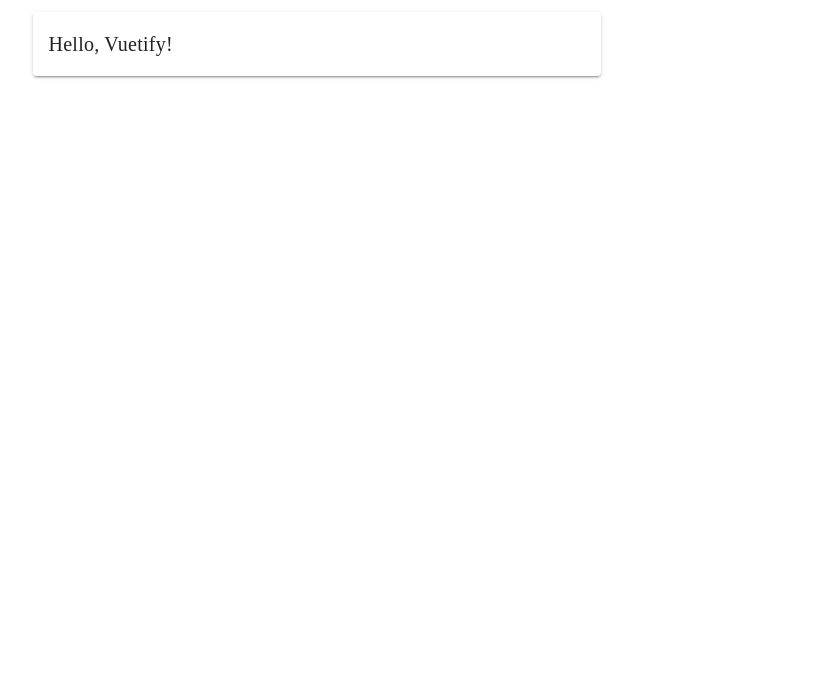
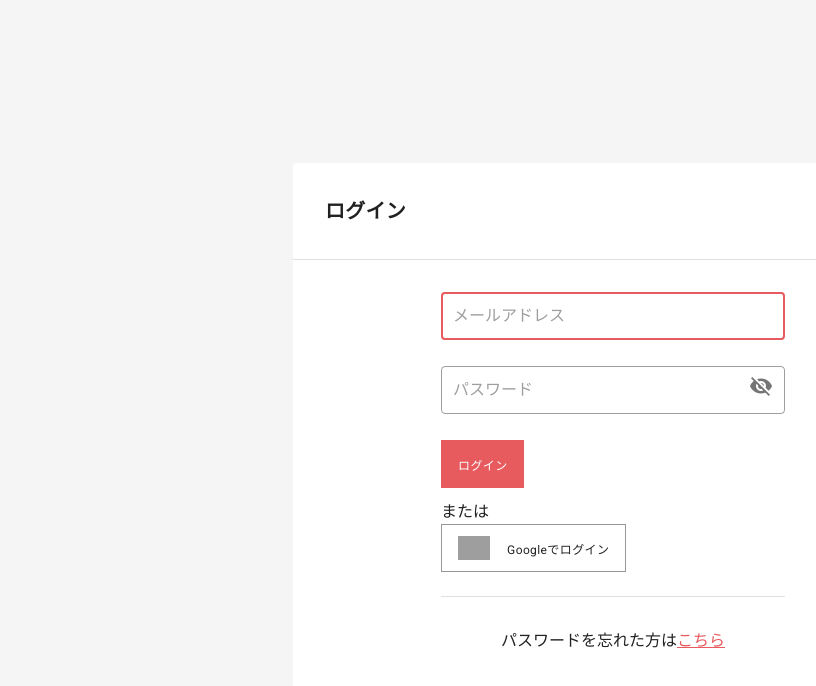
Before and after one commit to appleRui/Pshare, a Nuxt app: page /login in a window 1280 px wide. Before the commit this address had no page. Shown: the top 686 px of the page, without its empty margins (27-843 px from the left). Built offline with nearby package versions, Linux system fonts and the light colour scheme; grey boxes are pictures that could not be loaded.

Commit message:
LoginPage Degin

```diff
--- /dev/null
+++ b/assets/scss/main.scss
@@ -0,0 +1,37 @@
+.fill-width {
+  width: 100%;
+}
+
+.link-caption {
+  text-decoration: none;
+  color: #666 !important;
+  font-size: 0.75rem;
+}
+
+.separator {
+  margin-top: 30px;
+  margin-bottom: 30px;
+  height: 0;
+  border-top: 1px solid #ddd;
+  border-bottom: 1px solid #fff;
+  position: relative;
+}
+
+.middle_separator {
+  position: absolute;
+  padding: 0 16px;
+  color: #ccc;
+  background: #fff;
+  font-size: 11px;
+  text-shadow: 0 1px 0 #fff;
+  text-transform: uppercase;
+  top: -7px;
+  left: 30%;
+}
+
+.middle_separator {
+  color: #777;
+  font-size: 13px;
+  top: -9px;
+  left: 41%;
+}
--- /dev/null
+++ b/components/form/formLoginBtn.vue
@@ -0,0 +1,17 @@
+<template>
+  <div class="login-btn pb-3">
+    <v-btn
+      color="primary"
+      class="fill-width caption"
+      depressed
+      height="48px"
+      tile
+    >
+      ログイン
+    </v-btn>
+  </div>
+</template>
+
+<script>
+export default {};
+</script>
--- /dev/null
+++ b/components/form/shopFormEmail.vue
@@ -0,0 +1,14 @@
+<template>
+  <v-text-field
+    v-model="email"
+    autofocus
+    dense
+    height="48px"
+    outlined
+    placeholder="メールアドレス"
+  ></v-text-field>
+</template>
+
+<script>
+export default {};
+</script>
--- /dev/null
+++ b/components/form/shopFormPassword.vue
@@ -0,0 +1,17 @@
+<template>
+  <v-text-field
+    v-model="password"
+    :append-icon="passwordShow ? 'mdi-eye' : 'mdi-eye-off'"
+    :type="passwordShow ? 'text' : 'password'"
+    dense
+    height="48px"
+    name="input-password"
+    outlined
+    placeholder="パスワード"
+    @click:append="passwordShow = !passwordShow"
+  ></v-text-field>
+</template>
+
+<script>
+export default {};
+</script>
--- /dev/null
+++ b/layouts/auth.vue
@@ -0,0 +1,22 @@
+<template>
+  <v-app>
+    <v-app-bar height="128px" color="#F5F5F5" dense flat>
+      <div class="header-title justify-center d-flex fill-width">
+        <nuxt-link to="/"> </nuxt-link>
+      </div>
+    </v-app-bar>
+    <v-content
+      style="background: #f5f5f5; height: auto"
+      class="pa-0 fill-height"
+    >
+      <v-container
+        :class="{ 'pa-0': $vuetify.breakpoint.sm || $vuetify.breakpoint.xs }"
+      >
+        <nuxt />
+      </v-container>
+    </v-content>
+    <footer style="background: #f5f5f5">
+      <div class="pa-8 d-flex flex-warp justify-center fill-wdith"></div>
+    </footer>
+  </v-app>
+</template>
--- a/layouts/default.vue
+++ b/layouts/default.vue
@@ -1,11 +1,9 @@
 <template>
-  <v-container>
-    <v-row justify="center">
-      <v-col cols="6">
-        <v-card>
-          <v-card-title>Hello, Vuetify!</v-card-title>
-        </v-card>
-      </v-col>
-    </v-row>
-  </v-container>
+  <v-app>
+    <nuxt />
+  </v-app>
 </template>
+
+<script>
+export default {};
+</script>
--- a/nuxt.config.js
+++ b/nuxt.config.js
@@ -38,19 +38,37 @@
   // Global CSS: https://go.nuxtjs.dev/config-css
   css: [
     // DOC:https://nuxtjs.org/ja/docs/configuration-glossary/configuration-css/
-    '@/assets/css/main.scss'
+    // '@/assets/css/main.scss'
   ],
 
   // Plugins to run before rendering page: https://go.nuxtjs.dev/config-plugins
   plugins: [],
 
   // Auto import components: https://go.nuxtjs.dev/config-components
-  components: true,
+  components: [
+    {
+      path: '@/components/',
+      pathPrefix: false
+    }
+  ],
 
   // Modules for dev and build (recommended): https://go.nuxtjs.dev/config-modules
   buildModules: [
     '@nuxtjs/vuetify',
   ],
+
+  vuetify: {
+    // Doc: https://vuetifyjs.com/ja/customization/a-la-carte/
+    treeShake: true,
+    customVariables: ['~/assets/scss/main.scss'],
+    theme: {
+      themes: {
+        light: {
+          primary: '#e75a5e',
+        }
+      }
+    }
+  },
 
   // Modules: https://go.nuxtjs.dev/config-modules
   modules: [
--- /dev/null
+++ b/pages/login.vue
@@ -0,0 +1,65 @@
+<template>
+  <div>
+    <v-card
+      :tile="$vuetify.breakpoint.sm || $vuetify.breakpoint.xs"
+      class="mx-auto fill-width"
+      flat
+      max-width="640"
+    >
+      <v-card-title class="text-center pa-8">
+        <h4 class="fill-width">ログイン</h4>
+      </v-card-title>
+      <v-divider> </v-divider>
+      <div class="px-6 py-8">
+        <div style="max-width: 344px" class="mx-auto">
+          <div>
+            <shop-form-email />
+            <shop-form-password />
+            <form-login-btn />
+          </div>
+
+          <div class="separator separator_login_page">
+            <div class="middle_separator">または</div>
+          </div>
+          <div>
+            <v-btn
+              class="fill-width text-capitalize caption"
+              height="48px"
+              outlined
+              style="border-color: #979797"
+              tile
+            >
+              <img
+                class="button-logo-img mr-4"
+                src="https://madeby.google.com/static/images/google_g_logo.svg"
+                style="height: 24px"
+              />
+              Googleでログイン
+            </v-btn>
+          </div>
+          <div class="pt-6">
+            <v-divider></v-divider>
+            <div class="pt-8 pb-4 text-center">
+              <span>パスワードを忘れた方は</span>
+              <nuxt-link to="/">こちら</nuxt-link>
+            </div>
+          </div>
+        </div>
+      </div>
+    </v-card>
+  </div>
+</template>
+
+<script>
+
+export default {
+  layout: "auth",
+  data() {
+    return {
+      email: null,
+      password: null,
+      passwordShow: false,
+    };
+  },
+};
+</script>
```
Also changed, not shown: assets/css/main.scss (deleted), pages/sigin.vue (added).
